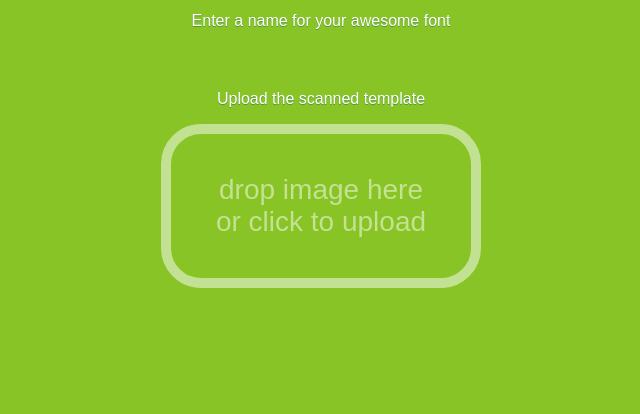
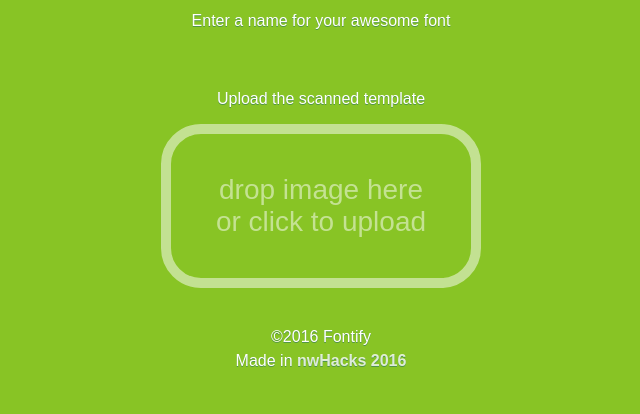
Before and after one commit to fontify/fontify, a Flask app: page / in a window 1280 px wide. Shown: the part 659-1073 px from the top of the page, without its empty margins (319-959 px from the left). Before the commit the page ends 947 px from the top, so only its background shows below. Run offline with Flask 2, Linux system fonts and the light colour scheme; some libraries are stand-ins or nearby versions.

Commit message:
Add footer

```diff
--- a/static/style.css
+++ b/static/style.css
@@ -3,6 +3,15 @@ html {
 }
 *, *:before, *:after {
   box-sizing: inherit;
+}
+
+a {
+    color: rgba(255, 255, 255, 0.8);
+    text-decoration: none;
+    font-weight: 600;
+}
+a:hover {
+    color: rgba(255, 255, 255, 0.9);
 }
 
 body {
@@ -11,7 +20,7 @@ body {
     color: white;
     text-shadow: 0 1px 0 RGB(81, 149, 72);
     background-color: RGB(136, 196, 37);
-    padding: 50px 0;
+    padding: 50px 0 30px 0;
 }
 
 h1 {
@@ -107,3 +116,10 @@ pre {
     text-shadow: none;
     box-shadow: 2px 3px 0 RGB(81, 149, 72);
 }
+
+footer {
+    margin-top: 40px;
+}
+footer p {
+    margin: 6px 0;
+}
--- a/templates/base.html
+++ b/templates/base.html
@@ -11,3 +11,8 @@
 
 <script src="static/dropzone.js"></script>
 <script src="static/index.js"></script>
+
+<footer>
+<p>©2016 Fontify</p>
+<p>Made in <a href="https://www.nwhacks.io" target="_blank">nwHacks 2016</a></p>
+</footer>
--- a/templates/index.html
+++ b/templates/index.html
@@ -4,7 +4,7 @@
 {% block body %}
 <h1 class="index">Fontify</h1>
 <p class="subtitle">Make your own font!</p>
-<a href="/template" target="__blank"><button type="button">print the template</button></a>
+<a href="/template" target="_blank"><button type="button">print the template</button></a>
 <p>Fill the template, scan it, and upload</p>
 
 <div class="font-name">
```
